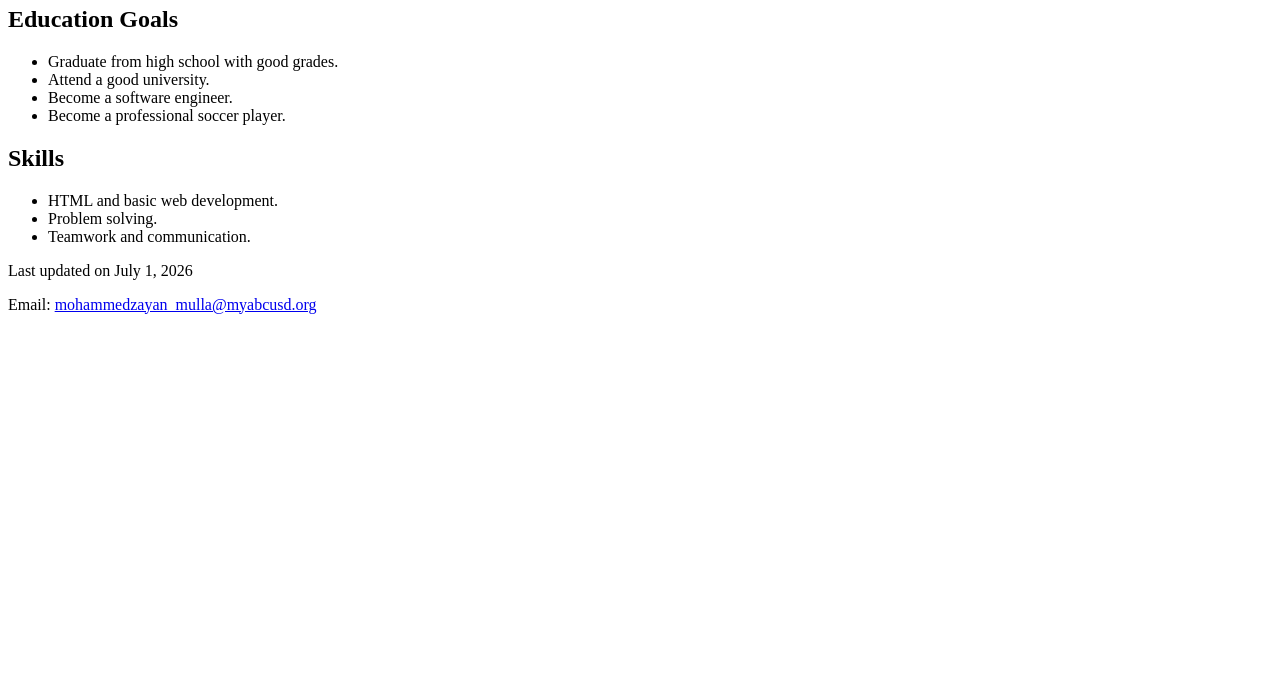
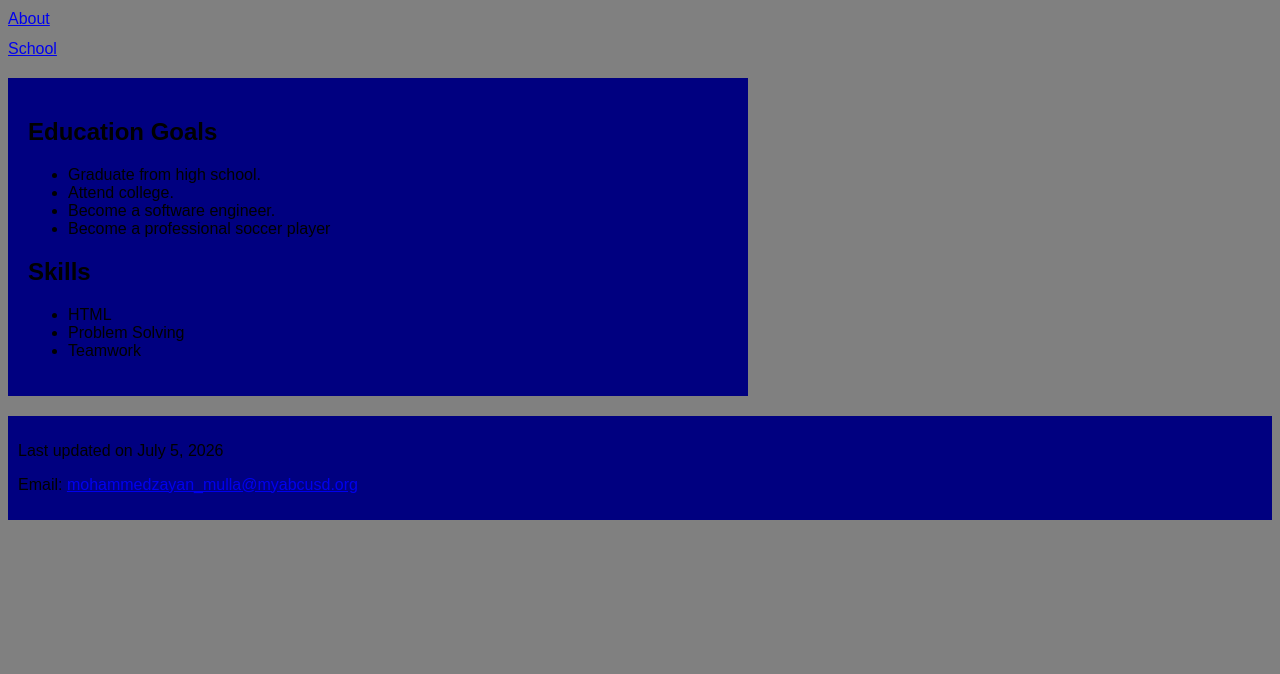
Before and after one commit to mohammedzayanmulla-lab/cis162-project2, a plain HTML site: page about.html in a window 1280 px wide. Shown: the part 126-800 px from the top of the page. Drawn offline with Linux system fonts and the light colour scheme.

Commit message:
Refactor about.html with new structure and styles
Updated the structure of the about page, added a header, and linked a CSS stylesheet. Modified education goals and skills sections for clarity.

```diff
--- a/about.html
+++ b/about.html
@@ -5,43 +5,70 @@
     <meta charset="UTF-8">
     <meta name="viewport" content="width=device-width, initial-scale=1.0">
     <title>About</title>
+
+    <link rel="stylesheet" href="main.css">
 </head>
 
 <body>
 
+    <header>
+
+        <h1>About Me</h1>
+
+    </header>
+
     <nav>
+
         <ul>
+
             <li><a href="index.html">Home</a></li>
+
             <li><a href="about.html">About</a></li>
+
+            <li><a href="#">School</a></li>
+
         </ul>
+
     </nav>
 
-    <h1>About Me</h1>
+    <section>
 
         <h2>Education Goals</h2>
 
         <ul>
-        <li>Graduate from high school with good grades.</li>
-        <li>Attend a good university.</li>
+
+            <li>Graduate from high school.</li>
+
+            <li>Attend college.</li>
+
             <li>Become a software engineer.</li>
-        <li>Become a professional soccer player.</li>
+
+            <li>Become a professional soccer player</li>
+
         </ul>
 
         <h2>Skills</h2>
 
         <ul>
-        <li>HTML and basic web development.</li>
-        <li>Problem solving.</li>
-        <li>Teamwork and communication.</li>
+
+            <li>HTML</li>
+
+            <li>Problem Solving</li>
+
+            <li>Teamwork</li>
+
         </ul>
 
+    </section>
+
     <footer>
-        <p>Last updated on July 1, 2026</p>
 
-        <p>
-            Email:
-            <a href="mailto:mohammedzayan_mulla@myabcusd.org">mohammedzayan_mulla@myabcusd.org</a>
+        <p>Last updated on July 5, 2026</p>
+
+        <p>Email:
+            <a href="mohammedzayan_mulla@myabcusd.org">mohammedzayan_mulla@myabcusd.org</a>
         </p>
+
     </footer>
 
 </body>
```
Lines whose indentation alone changed are shown as unchanged.
